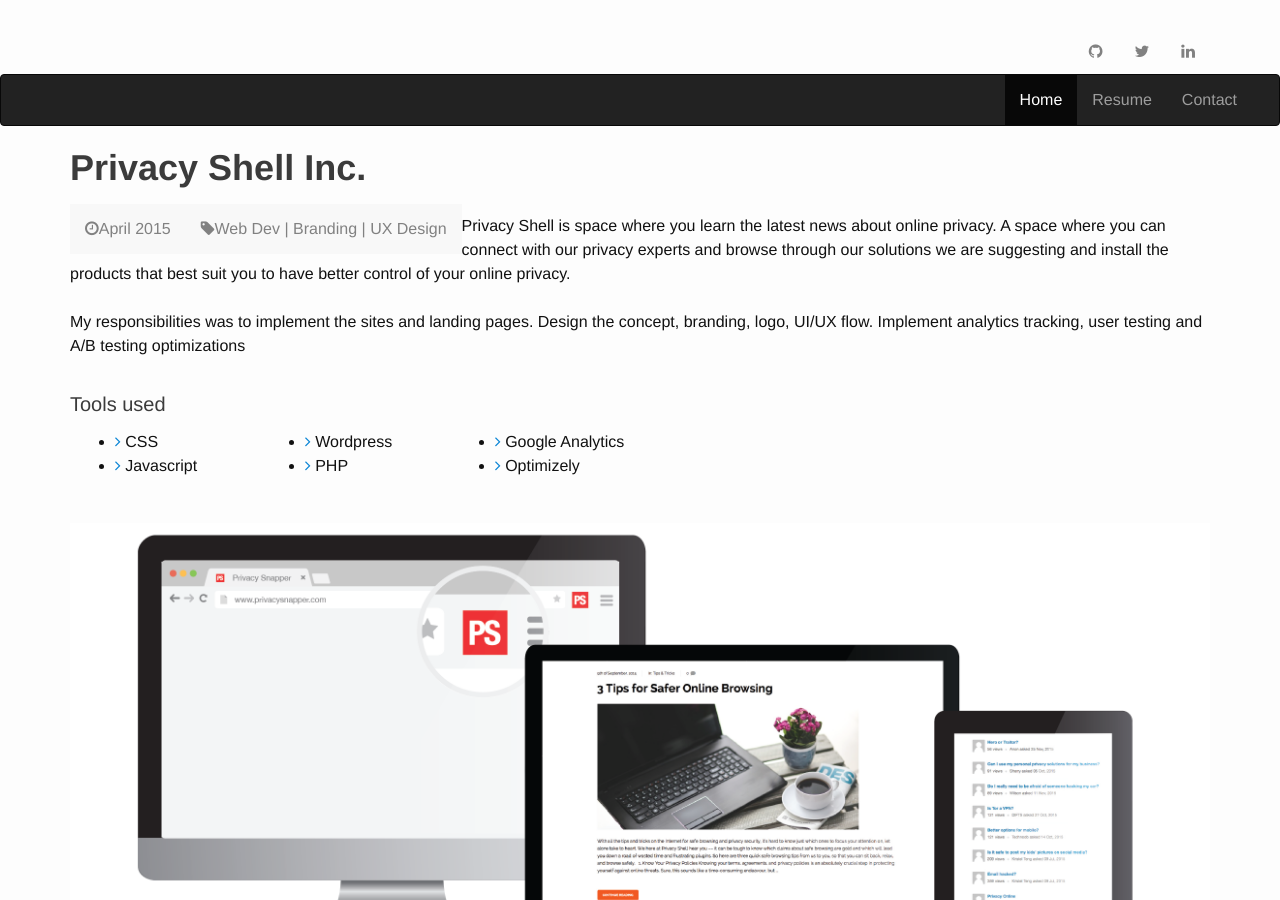
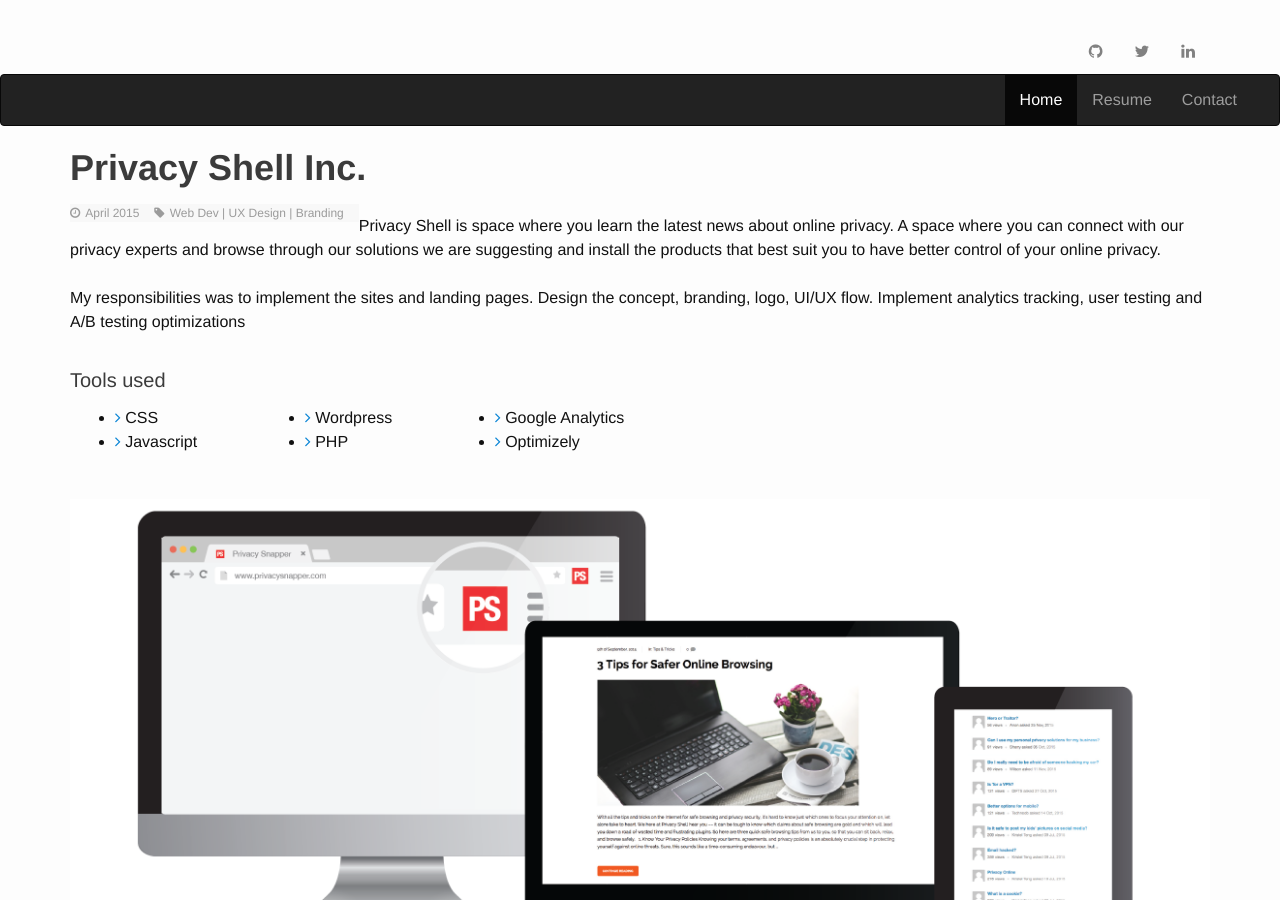
Before and after one commit to kristelteng/personal_site, a Jekyll site: the page built from privacyshell.html, in a window 1280 px wide and 900 px high. Built offline with Jekyll 4.4.1, drawn with Linux system fonts in a browser that asks for light colours.

Commit message:
replace fa link with eye link, add class to subsection tags

```diff
--- a/privacyshell.html
+++ b/privacyshell.html
@@ -15,8 +15,8 @@
                 <div class="project-name overflow">
                     <h2 class="bold">Privacy Shell Inc.</h2>
                     <ul class="nav navbar-nav navbar-default">
-                        <li><a href="#"><i class="fa fa-clock-o"></i>April 2015</a></li>
-                        <li><a href="#"><i class="fa fa-tag"></i>Web Dev |  Branding  |  UX Design</a></li>
+                        <li class="subsection-icon"><i class="fa fa-clock-o subsection"></i>April 2015</li>
+                        <li class="subsection-icon"><i class="fa fa-tag subsection"></i>Web Dev |  UX Design  |  Branding</li>
                     </ul>
                 </div>
 
@@ -127,8 +127,8 @@
                                     </div>
                                     <div class="portfolio-view">
                                         <ul class="nav nav-pills">
-                                            <li><a href="psnapper.html"><i class="fa fa-link"></i></a></li>
-                                            <li><a href="images/portfolio/portfolio-pic-05.jpg" data-lightbox="example-set"><i class="fa fa-eye"></i></a></li>
+                                            <li><a href="psnapper.html"><i class="fa fa-eye"></i></a></li>
+                                            <!-- <li><a href="images/portfolio/portfolio-pic-05.jpg" data-lightbox="example-set"><i class="fa fa-eye"></i></a></li> -->
                                         </ul>
                                     </div>
                                 </div>
@@ -147,8 +147,8 @@
                                     </div>
                                     <div class="portfolio-view">
                                         <ul class="nav nav-pills">
-                                            <li><a href="topsecret.html"><i class="fa fa-link"></i></a></li>
-                                            <li><a href="images/portfolio/portfolio-pic-04.jpg" data-lightbox="example-set"><i class="fa fa-eye"></i></a></li>
+                                            <li><a href="topsecret.html"><i class="fa fa-eye"></i></a></li>
+                                            <!-- <li><a href="images/portfolio/portfolio-pic-04.jpg" data-lightbox="example-set"><i class="fa fa-eye"></i></a></li> -->
                                         </ul>
                                     </div>
                                 </div>
@@ -167,8 +167,8 @@
                                     </div>
                                     <div class="portfolio-view">
                                         <ul class="nav nav-pills">
-                                            <li><a href="ask.html"><i class="fa fa-link"></i></a></li>
-                                            <li><a href="images/portfolio/portfolio-pic-06.jpg" data-lightbox="example-set"><i class="fa fa-eye"></i></a></li>
+                                            <li><a href="ask.html"><i class="fa fa-eye"></i></a></li>
+                                            <!-- <li><a href="images/portfolio/portfolio-pic-06.jpg" data-lightbox="example-set"><i class="fa fa-eye"></i></a></li> -->
                                         </ul>
                                     </div>
                                 </div>
@@ -187,8 +187,8 @@
                                     </div>
                                     <div class="portfolio-view">
                                         <ul class="nav nav-pills">
-                                            <li><a href="finasafe.html"><i class="fa fa-link"></i></a></li>
-                                            <li><a href="images/portfolio/portfolio-pic-01.jpg" data-lightbox="example-set"><i class="fa fa-eye"></i></a></li>
+                                            <li><a href="finasafe.html"><i class="fa fa-eye"></i></a></li>
+                                            <!-- <li><a href="images/portfolio/portfolio-pic-01.jpg" data-lightbox="example-set"><i class="fa fa-eye"></i></a></li> -->
                                         </ul>
                                     </div>
                                 </div>
@@ -212,8 +212,8 @@
                                     </div>
                                     <div class="portfolio-view">
                                         <ul class="nav nav-pills">
-                                            <li><a href="captureshot.html"><i class="fa fa-link"></i></a></li>
-                                            <li><a href="images/portfolio/portfolio-pic-07.jpg" data-lightbox="example-set"><i class="fa fa-eye"></i></a></li>
+                                            <li><a href="captureshot.html"><i class="fa fa-eye"></i></a></li>
+                                            <!-- <li><a href="images/portfolio/portfolio-pic-07.jpg" data-lightbox="example-set"><i class="fa fa-eye"></i></a></li> -->
                                         </ul>
                                     </div>
                                 </div>
@@ -232,8 +232,8 @@
                                     </div>
                                     <div class="portfolio-view">
                                         <ul class="nav nav-pills">
-                                            <li><a href="aanari.html"><i class="fa fa-link"></i></a></li>
-                                            <li><a href="images/portfolio/portfolio-pic-02.jpg" data-lightbox="example-set"><i class="fa fa-eye"></i></a></li>
+                                            <li><a href="aanari.html"><i class="fa fa-eye"></i></a></li>
+                                            <!-- <li><a href="images/portfolio/portfolio-pic-02.jpg" data-lightbox="example-set"><i class="fa fa-eye"></i></a></li> -->
                                         </ul>
                                     </div>
                                 </div>
@@ -252,8 +252,8 @@
                                     </div>
                                     <div class="portfolio-view">
                                         <ul class="nav nav-pills">
-                                            <li><a href="elastics-ball.html"><i class="fa fa-link"></i></a></li>
-                                            <li><a href="images/portfolio/portfolio-pic-08.jpg" data-lightbox="example-set"><i class="fa fa-eye"></i></a></li>
+                                            <li><a href="elastics-ball.html"><i class="fa fa-eye"></i></a></li>
+                                            <!-- <li><a href="images/portfolio/portfolio-pic-08.jpg" data-lightbox="example-set"><i class="fa fa-eye"></i></a></li> -->
                                         </ul>
                                     </div>
                                 </div>
@@ -272,8 +272,8 @@
                                     </div>
                                     <div class="portfolio-view">
                                         <ul class="nav nav-pills">
-                                            <li><a href="hosiery.html"><i class="fa fa-link"></i></a></li>
-                                            <li><a href="images/portfolio/portfolio-pic-09.jpg" data-lightbox="example-set"><i class="fa fa-eye"></i></a></li>
+                                            <li><a href="hosiery.html"><i class="fa fa-eye"></i></a></li>
+                                            <!-- <li><a href="images/portfolio/portfolio-pic-09.jpg" data-lightbox="example-set"><i class="fa fa-eye"></i></a></li> -->
                                         </ul>
                                     </div>
                                 </div>
@@ -296,8 +296,8 @@
                                     </div>
                                     <div class="portfolio-view">
                                         <ul class="nav nav-pills">
-                                            <li><a href="headwear.html"><i class="fa fa-link"></i></a></li>
-                                            <li><a href="images/portfolio/portfolio-pic-11.jpg" data-lightbox="example-set"><i class="fa fa-eye"></i></a></li>
+                                            <li><a href="headwear.html"><i class="fa fa-eye"></i></a></li>
+                                            <!-- <li><a href="images/portfolio/portfolio-pic-11.jpg" data-lightbox="example-set"><i class="fa fa-eye"></i></a></li> -->
                                         </ul>
                                     </div>
                                 </div>
@@ -316,8 +316,8 @@
                                     </div>
                                     <div class="portfolio-view">
                                         <ul class="nav nav-pills">
-                                            <li><a href="precious-dreams.html"><i class="fa fa-link"></i></a></li>
-                                            <li><a href="images/portfolio/portfolio-pic-10.jpg" data-lightbox="example-set"><i class="fa fa-eye"></i></a></li>
+                                            <li><a href="precious-dreams.html"><i class="fa fa-eye"></i></a></li>
+                                            <!-- <li><a href="images/portfolio/portfolio-pic-10.jpg" data-lightbox="example-set"><i class="fa fa-eye"></i></a></li> -->
                                         </ul>
                                     </div>
                                 </div>
@@ -337,8 +337,8 @@
                                     </div>
                                     <div class="portfolio-view">
                                         <ul class="nav nav-pills">
-                                            <li><a href="gift-set.html"><i class="fa fa-link"></i></a></li>
-                                            <li><a href="images/portfolio/portfolio-pic-12.jpg" data-lightbox="example-set"><i class="fa fa-eye"></i></a></li>
+                                            <li><a href="gift-set.html"><i class="fa fa-eye"></i></a></li>
+                                            <!-- <li><a href="images/portfolio/portfolio-pic-12.jpg" data-lightbox="example-set"><i class="fa fa-eye"></i></a></li> -->
                                         </ul>
                                     </div>
                                 </div>
```
